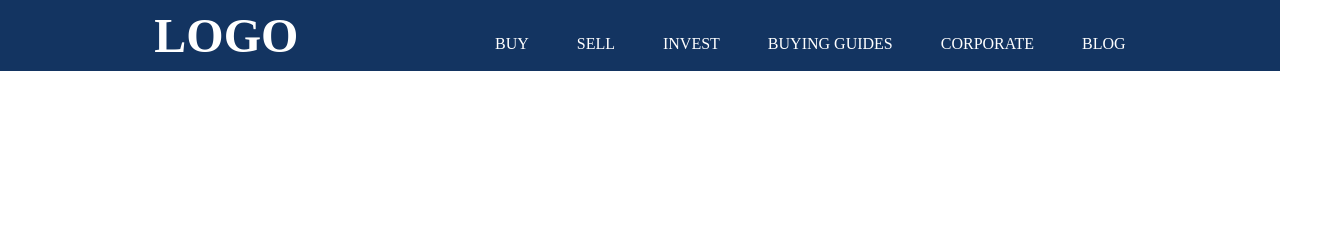
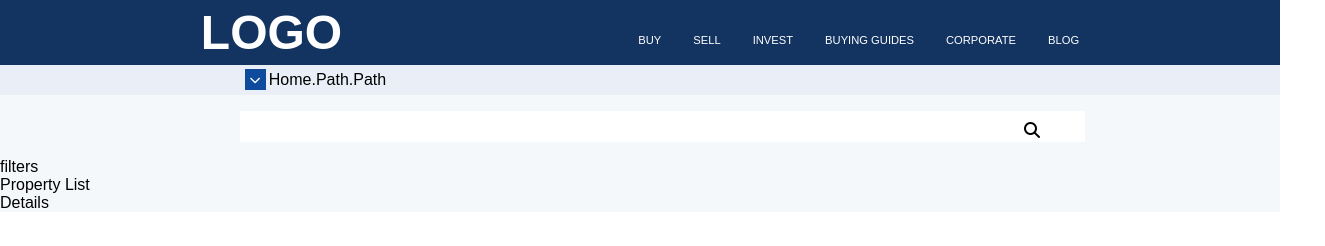
Before and after one commit to ozkan4186/CarbonCase, a plain HTML site: page index.html in a window 1280 px wide. Shown: the whole page, 1325 px wide, since content can reach past the window. Drawn offline with Linux system fonts and the light colour scheme.

Commit message:
serach and input added

```diff
--- a/index.html
+++ b/index.html
@@ -1,18 +1,23 @@
 <!DOCTYPE html>
 <html lang="en">
   <head>
-    <meta charset="UTF-8">
-    <meta name="viewport" content="width=device-width, initial-scale=1.0">
+    <meta charset="UTF-8" />
+    <meta name="viewport" content="width=device-width, initial-scale=1.0" />
+    <link
+      rel="stylesheet"
+      href="https://cdnjs.cloudflare.com/ajax/libs/font-awesome/6.4.2/css/all.min.css"
+      integrity="sha512-z3gLpd7yknf1YoNbCzqRKc4qyor8gaKU1qmn+CShxbuBusANI9QpRohGBreCFkKxLhei6S9CQXFEbbKuqLg0DA=="
+      crossorigin="anonymous"
+      referrerpolicy="no-referrer"
+    />
     <title>Document</title>
-    <link rel="stylesheet" href="style.css">
+    <link rel="stylesheet" href="style.css" />
   </head>
   <body>
     <!-- NAVBAR -->
-    <nav class="container" >
-        <div class="left" >
-            LOGO
-        </div>
-        <div class="right" >
+    <nav class="container">
+      <div class="left">LOGO</div>
+      <div class="right">
         <div>BUY</div>
         <div>SELL</div>
         <div>INVEST</div>
@@ -23,12 +28,32 @@
     </nav>
     <!-- NAVBAR  -->
     <!-- NABAR2  -->
+    <div class="container2">
+      <div class="down" >
+        <i class=" down1 fa-solid fa-chevron-down"></i>
+        <p class="home" >Home.Path.Path</p>
+      </div>
+      <!-- <div class="up" > -->
+        <!-- <i class=" down2 fa-solid fa-chevron-up"></i> -->
+        <!-- <p>Close</p> -->
+      <!-- </div> -->
+    </div>
+    <!-- SEARCH AND FİLTERS-->
+    <div class="container3" >
+        <div>
+            <input type="text" class="input" >
+<i class=" search fa-solid fa-magnifying-glass"></i>
+        </div>
+        <div class="filters">
+            filters
+        </div>
+        <div class="property">
+            <div>Property List</div>
+            <div>Details</div>
+        </div>
 
 
-
-
-
-
+    </div>
 
     <script src="app.js"></script>
   </body>
--- a/style.css
+++ b/style.css
@@ -3,22 +3,23 @@
     padding: 0;
     margin: 0;
     box-sizing: border-box;
+    font-family:sans-serif;
 }
 
 .container {
     display: flex;
-    justify-content: space-around;
+    justify-content:space-around;
     flex-wrap: wrap;
     background-color: #133461;
     align-items: center;
     color: white;
     width: 100%;
-    padding: 0.5rem;
+    padding: 0.3rem;
 }
 
 .left {
     font-size: 3rem;
-    font-weight: 900;
+    font-weight: 700;
     cursor: pointer;
     margin-left: 3rem;
 }
@@ -26,11 +27,55 @@
 .right {
     display: flex;
     justify-content: space-around;
-    gap: 3rem;
+    gap: 2rem;
     margin-top: 1rem;
     cursor: pointer;
     margin-right: 3rem;
-    font-size: 1rem;
+    font-size: 0.7rem;
+}
+.container2{
+    background-color:#EAEFF7 ;
+    align-items: center;
+    display: flex;
+
+
+}
+.down{
+    display: flex;
+    margin-left: 15rem;
+    padding: 0.1rem;
+
+
+}
+.home{
+    color:"#7E91AC";
+    text-align: center;
+    align-items: center;
+    margin: auto;
+}
+.down1{
+    background-color: #0F4B9D;
+    color: white;
+    font-size: 0.7rem;
+    padding: 0.3rem;
+    margin: 0.2rem;
+    cursor: pointer;
+}
+.container3{
+    background-color: #F5F8FB;
+}
+.input{
+    text-align: center;
+    position: relative;
+    padding: 0.5rem;
+    border: none;
+    width: 66vw;
+    margin: 1rem 15rem;
+}
+.search{
+    position: absolute;
+    right: 15rem;
+    top: 7.6rem;
 }
 
 @media screen and (max-width: 500px) {
@@ -44,4 +89,15 @@
         flex-direction: column;
         align-items: center;
     }
+    .down{
+        display: flex;
+        align-items: center;
+        justify-content: center;
+    }
+    .down1{
+        margin: auto;
+    }
+    .home{
+        margin: auto;
+    }
 }
```
Lines whose indentation alone changed are shown as unchanged.
